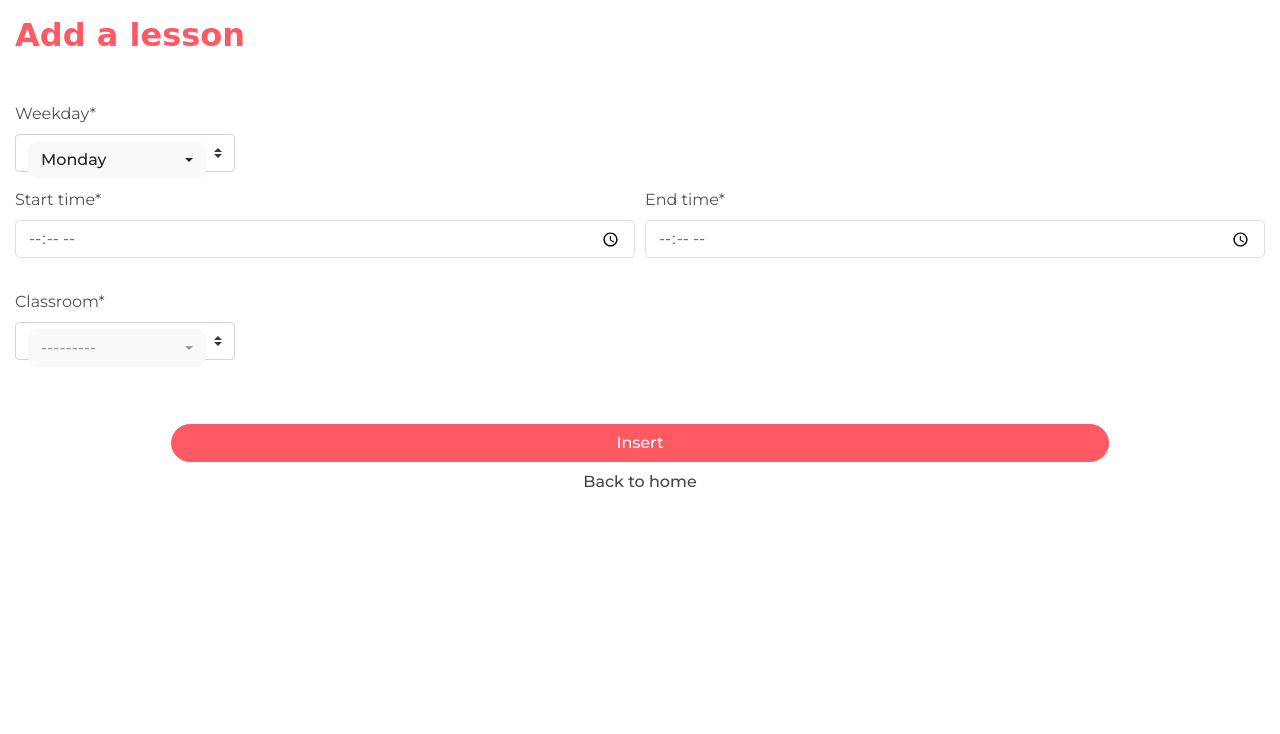
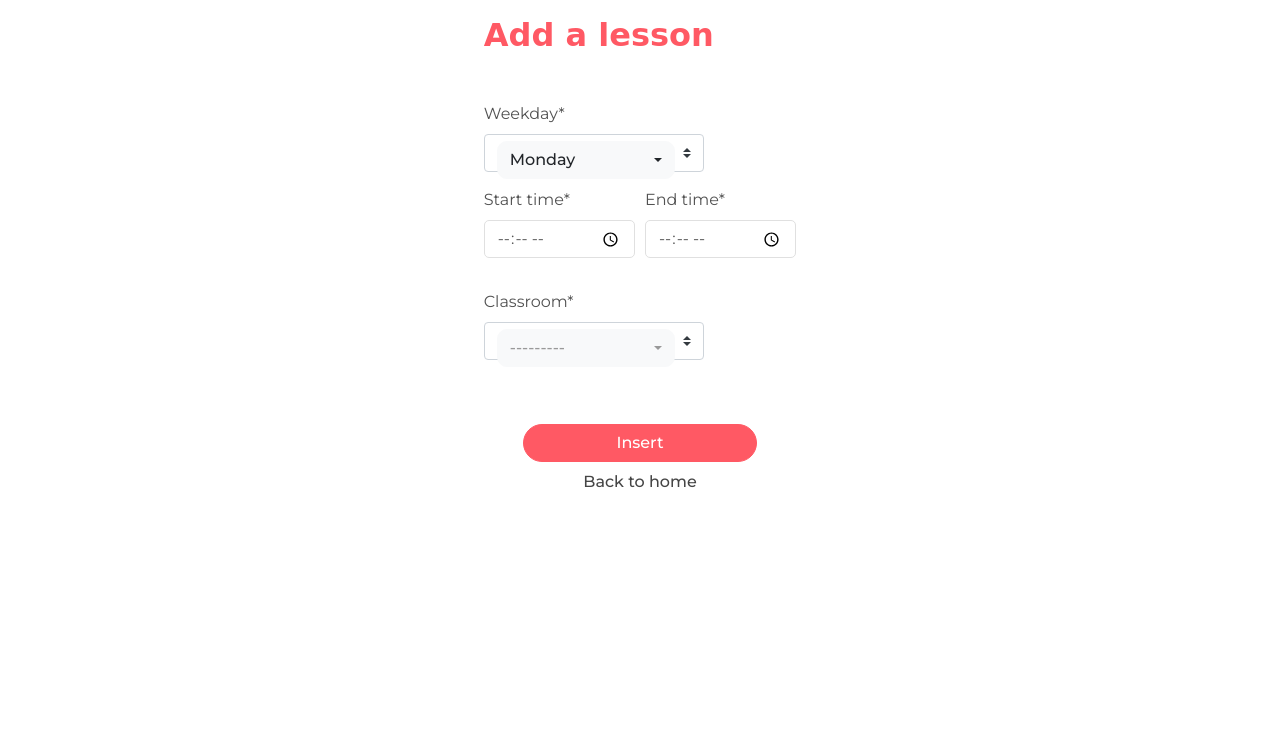
Before and after one commit to mattiolato98/reservation-ninja, a Django app: page /reservation/lesson/add in a window 1280 px wide. Shown: the top 734 px of the page. Run offline with Django 3.2, Linux system fonts and the light colour scheme; data that the repository does not hold is empty; parts of the project's set-up code (start-up, migrations or seed data) failed here and were passed over; some libraries are stand-ins or nearby versions; some web fonts are replaced.

Commit message:
Reformatted html

```diff
--- a/reservation_management/templates/reservation_management/lesson_add.html
+++ b/reservation_management/templates/reservation_management/lesson_add.html
@@ -7,8 +7,8 @@
 
 {% block content %}
     <div class="site-box">
-        <div class="row h-100 w-100 ml-0">
-            <div id="lesson-column" class="col d-flex align-items-center justify-content-center p-0">
+        <div class="row h-100 w-100 ml-0 justify-content-center">
+            <div id="lesson-column" class="col-lg-3 col-12 d-flex align-items-center justify-content-center p-0">
                 <form method="POST" class="w-100">
                     <h2 class="mb-5 font-7 logo-font site-color">{% translate "Add a lesson" %}</h2>
                     <div>
```
